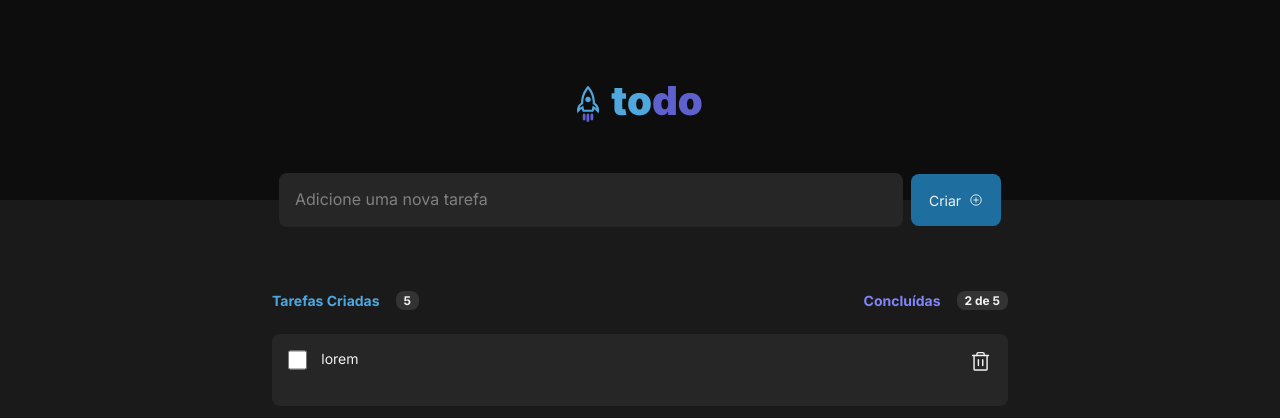
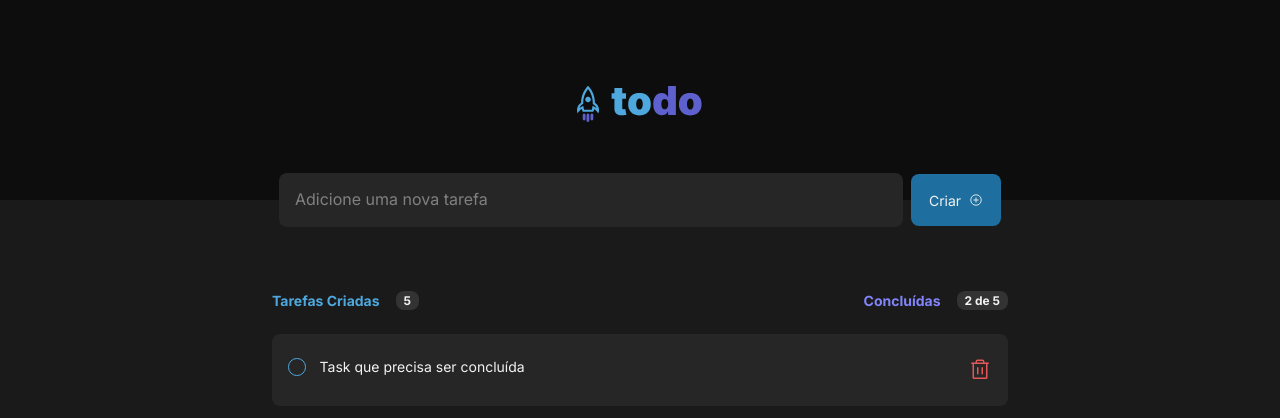
Before and after one commit to OJailson17/desafio-01-todolist-ignite-react-2, a React (Vite) app: page / in a window 1280 px wide. Shown: the top 418 px of the page. Built offline with nearby package versions, Linux system fonts and the light colour scheme.

Commit message:
finish task layout

```diff
--- a/package.json
+++ b/package.json
@@ -9,6 +9,7 @@
     "preview": "vite preview"
   },
   "dependencies": {
+    "@radix-ui/react-checkbox": "^1.0.0",
     "phosphor-react": "^1.4.1",
     "react": "^18.2.0",
     "react-dom": "^18.2.0",
--- a/src/components/Task/index.tsx
+++ b/src/components/Task/index.tsx
@@ -1,12 +1,32 @@
-import { Trash } from 'phosphor-react';
-import { TaskContentContainer } from './styles';
+import * as Checkbox from '@radix-ui/react-checkbox';
+import { Trash, Check } from 'phosphor-react';
+import { useState } from 'react';
+import { checkIcon, TaskContentContainer } from './styles';
 
 export const Task = () => {
+	const [isTaskDone, setIsTaskDone] = useState(false);
+
 	return (
-		<TaskContentContainer>
-			<input type='checkbox' name='task' id='task' />
-			<div>lorem</div>
-			<Trash size={24} className='trashBtn' />
+		<TaskContentContainer isTaskDone={isTaskDone}>
+			<div className='taskContent'>
+				<Checkbox.Root
+					checked={isTaskDone}
+					onCheckedChange={checked => {
+						if (checked) {
+							setIsTaskDone(true);
+						} else {
+							setIsTaskDone(false);
+						}
+					}}
+				>
+					<Checkbox.Indicator>
+						<Check size={15} color='white' weight='bold' />
+					</Checkbox.Indicator>
+				</Checkbox.Root>
+
+				<div>Task que precisa ser concluída</div>
+				<Trash size={24} className='trashBtn' />
+			</div>
 		</TaskContentContainer>
 	);
 };
--- a/src/components/Task/styles.ts
+++ b/src/components/Task/styles.ts
@@ -1,13 +1,16 @@
-import styled from 'styled-components';
+import styled, { css } from 'styled-components';
 
-export const TaskContentContainer = styled.div`
+interface TaskContainerProps {
+	isTaskDone?: boolean;
+}
+
+export const TaskContentContainer = styled.div<TaskContainerProps>`
 	width: 100%;
 	min-height: 4.5rem;
 
 	display: flex;
-	/* flex-direction: row; */
-	align-items: flex-start;
-	/* justify-content: space-between; */
+	align-items: center;
+	justify-content: center;
 
 	background-color: ${props => props.theme['gray-500']};
 	border-radius: 8px;
@@ -15,23 +18,43 @@ export const TaskContentContainer = styled.div`
 
 	/* background-color: red; */
 
-	input {
-		width: 20px;
-		height: 20px;
-		/* background-color: red; */
+	& .taskContent {
+		width: 100%;
+		background-color: yellow;
+
+		display: flex;
+
+		background-color: ${props => props.theme['gray-500']};
+		border-radius: 8px;
+
+		button {
+			width: 1.1rem;
+			height: 1.1rem;
+			border-radius: 50%;
+			border: ${props => `solid 1px ${props.theme.blue}`};
+			background-color: ${props =>
+				props.isTaskDone ? props.theme.purpleDark : 'transparent'};
 		}
 
 		div {
-		max-width: 90%;
-		min-width: 90%;
+			flex: 1;
 			margin: 0 1em;
 			/* background-color: green; */
 			font-size: 0.875rem;
 			word-wrap: break-word;
 			word-break: break-all;
+			text-decoration: ${props => (props.isTaskDone ? 'line-through' : 'none')};
+			color: ${props => (props.isTaskDone ? props.theme['gray-300'] : '')};
 		}
 
-	.trashBtn {
-		/* background-color: yellow; */
+		& .trashBtn {
+			color: ${props => props.theme.danger};
+		}
 	}
 `;
+
+export const checkIcon = {
+	background: 'purple',
+	borderRadius: '50%',
+	color: 'white',
+};
```
Also changed, not shown: 1 other file (tests, documents, lock files or other folders). Lines whose indentation alone changed are shown as unchanged.
